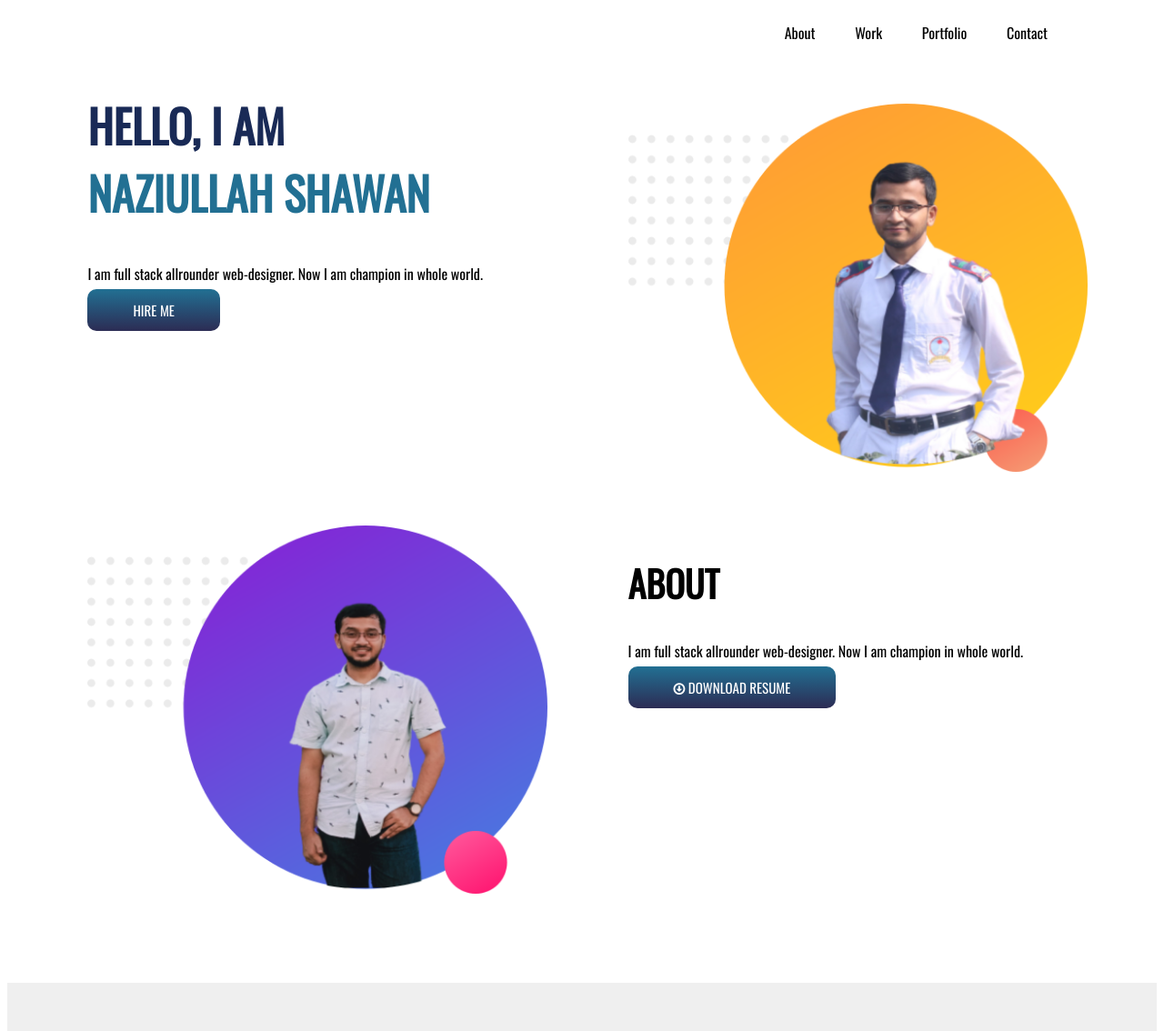
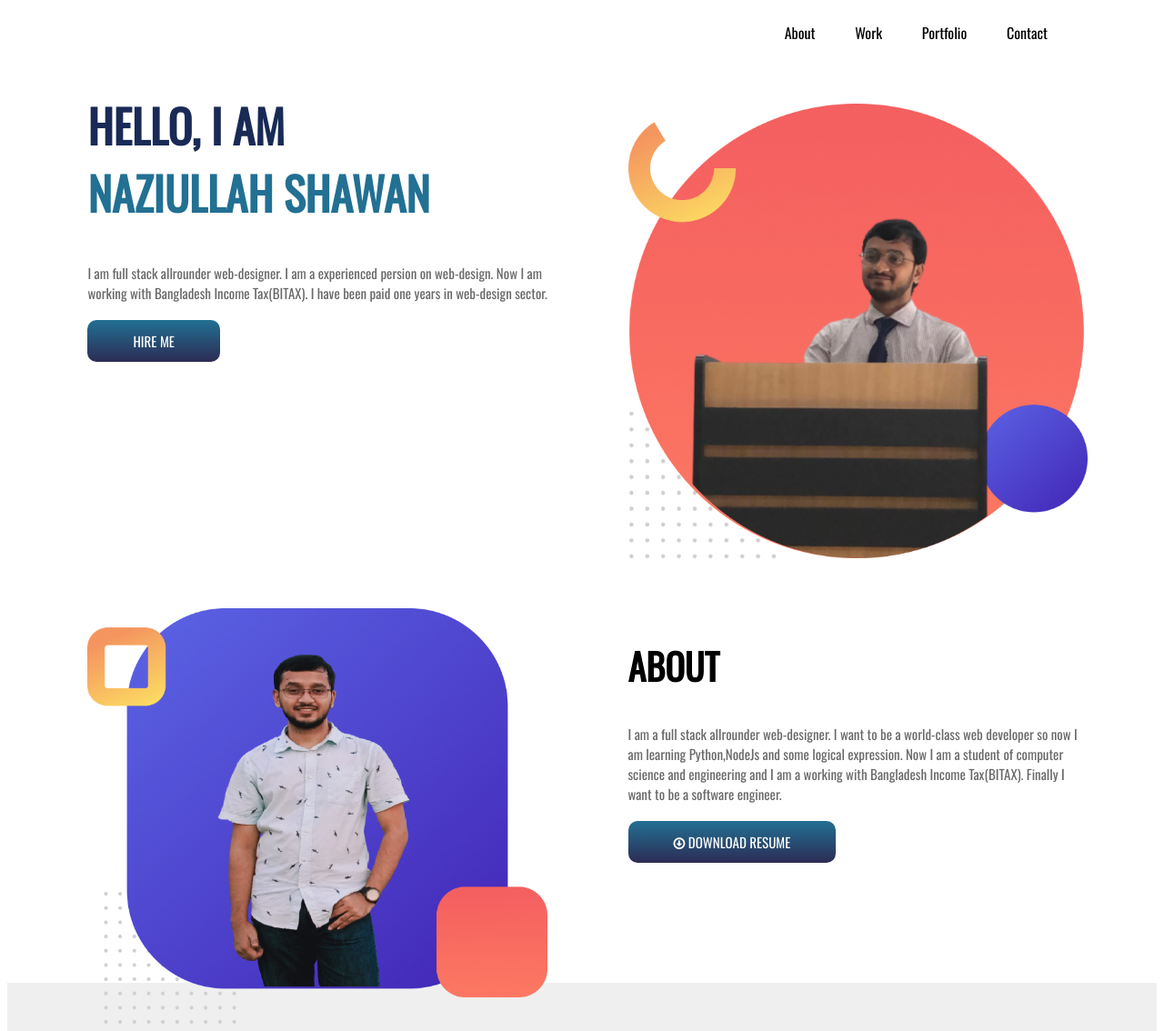
Before and after one commit to naziullah135/personal-website, a plain HTML site: page index.html in a window 1280 px wide. Shown: the top 1134 px of the page at 91% size. Drawn offline with nearby package versions, Linux system fonts and the light colour scheme; some packages are replaced by stand-ins of ours; a script that the page names is missing.

Commit message:
finally finished

```diff
--- a/index.html
+++ b/index.html
@@ -25,22 +25,22 @@
     <section class="profile">
         <div class="half-width">
             <h1><span class="highlight1">HELLO, I AM</span><BR><span class="highlight2">NAZIULLAH SHAWAN</span></h1>
-            <p>I am full stack allrounder web-designer. Now I am champion in whole world.</p>
+            <p>I am full stack allrounder web-designer. I am a experienced persion on web-design. Now I am working with Bangladesh Income Tax(BITAX). I have been paid one years in web-design sector.  </p>
             <a class="on-click" target="-blank" href="https://www.linkedin.com/in/naziullah-shawn-90b5201b8/">HIRE ME</a>
         </div>
         <div class="half-width">
-            <img src="images/profile1.png" alt="">
+            <img src="images/pic1.png" alt="">
         </div>
     </section>
 
     <!-- About -->
     <section class="about">
         <div class="half-width">
-            <img src="images/profile2.png" alt="">
+            <img src="images/pic2.png" alt="">
         </div>
         <div class="half-width">
             <h2>ABOUT</h2>
-            <p>I am full stack allrounder web-designer. Now I am champion in whole world.</p>
+            <p>I am a full stack allrounder web-designer. I want to be a world-class web developer so now I am learning Python,NodeJs and some logical expression. Now I am a student of computer science and engineering and I am a working with Bangladesh Income Tax(BITAX). Finally I want to be a software engineer.</p>
             <a class="on-click" target="-blank"href="https://www.linkedin.com/in/naziullah-shawn-90b5201b8/"><i class="fa fa-arrow-circle-o-down" aria-hidden="true"></i>   DOWNLOAD RESUME</a>
         </div>
     </section>
--- a/style.css
+++ b/style.css
@@ -6,6 +6,11 @@ body h1{
 }
 body h2{
     font-size: 40px;
+}
+body p{
+    margin-bottom: 30px;
+    font-size: 15px;
+    color:dimgray;
 }
 .navbar ul{
     float: right;
@@ -127,22 +132,22 @@ section{
 }
 /*--footer--*/
 .footer{
-    height: 500px;
+    height: 550px;
     width: 100%;
     background: #efefef;
 }
 .inquiry-box{
-    background-image: url("images/work-box.png");
+    background-image: url("images/inquiry-bg.png");
     background-size: 800px 180px;
     background-repeat: no-repeat;
     background-position: center;
-    padding: 50px;
+    padding: 100px;
 }
 .inquiry-box ul li{
     display: inline-block;
 }
 .inquiry-box ul li h2{
-    margin-left: 200px;
+    margin-left: 150px;
     color:white;
 }
 .inquiry-box ul li a{
```
Also changed, not shown: images/icon1.1.png (deleted), images/pic1.png (added), images/pic2.png (added), images/profile1.png (deleted), images/profile2.png (deleted), 3 other files.
